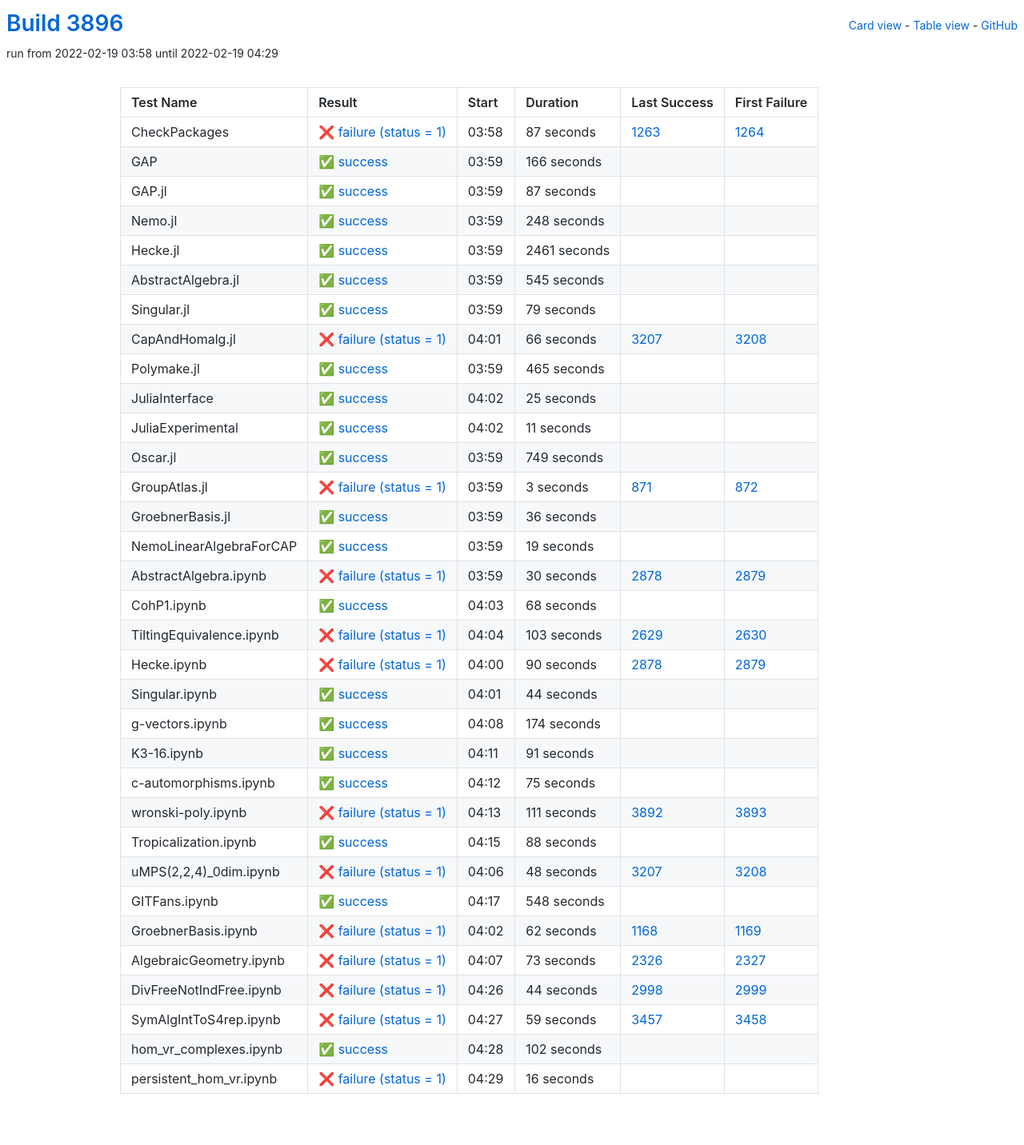
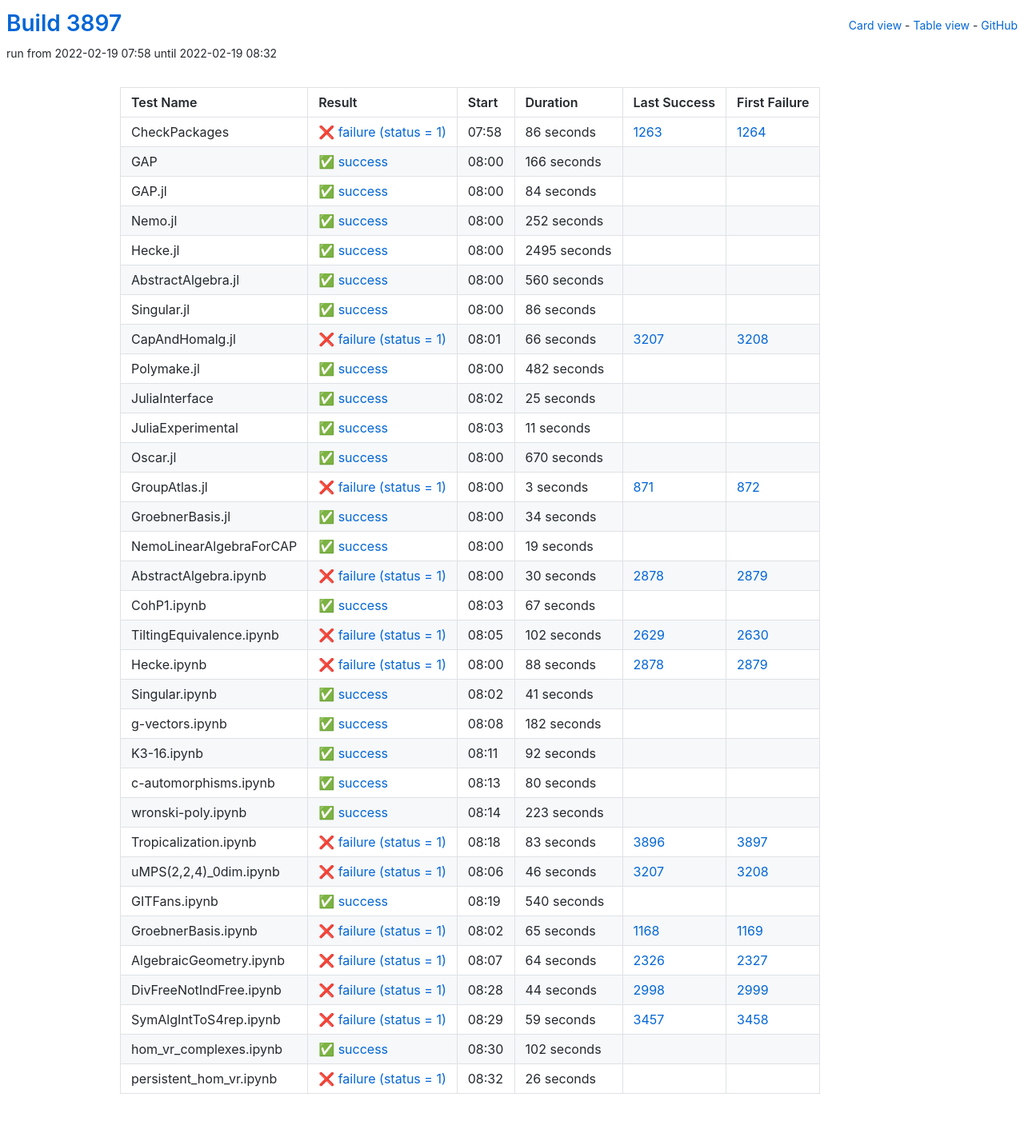
Before and after one commit to oscar-system/oscar-ci-status-stable, a Jekyll site: the page built from table.html, in a window 1280 px wide. Shown: the whole page at 80% size. Built offline with Jekyll 4.4.1, drawn with Linux system fonts in a browser that asks for light colours.

Commit message:
Build #3897

```diff
--- a/_data/ci.yml
+++ b/_data/ci.yml
@@ -1,6 +1,6 @@
 ---
-build: 3896
-build_url: https://oscarci.mathematik.uni-kl.de/job/oscar-stable/3896/
+build: 3897
+build_url: https://oscarci.mathematik.uni-kl.de/job/oscar-stable/3897/
 job: oscar-stable
 organization: oscar-system
 repo: oscar-ci-status-stable
@@ -8,20 +8,20 @@ repourl: https://github.com/oscar-system/oscar-ci-status-stable
 tests:
 - name: CheckPackages
   id: checkpackages
-  log: https://oscarci.mathematik.uni-kl.de/job/oscar-stable/3896/artifact/logs/build-3896/CheckPackages.log
-  start: 2022-02-19 03:58
+  log: https://oscarci.mathematik.uni-kl.de/job/oscar-stable/3897/artifact/logs/build-3897/CheckPackages.log
+  start: 2022-02-19 07:58
   success: false
   exitcode: 1
   status: failure
-  duration: 87
+  duration: 86
   last_success: 1263
   last_success_url: https://oscarci.mathematik.uni-kl.de/job/oscar-stable/1263/
   first_failure: 1264
   first_failure_url: https://oscarci.mathematik.uni-kl.de/job/oscar-stable/1264/
 - name: GAP
   id: gap
-  log: https://oscarci.mathematik.uni-kl.de/job/oscar-stable/3896/artifact/logs/build-3896/GAP.log
-  start: 2022-02-19 03:59
+  log: https://oscarci.mathematik.uni-kl.de/job/oscar-stable/3897/artifact/logs/build-3897/GAP.log
+  start: 2022-02-19 08:00
   success: true
   exitcode: 0
   status: success
@@ -32,68 +32,68 @@ tests:
   first_failure_url:
 - name: GAP.jl
   id: gap-jl
-  log: https://oscarci.mathematik.uni-kl.de/job/oscar-stable/3896/artifact/logs/build-3896/GAP.jl.log
-  start: 2022-02-19 03:59
+  log: https://oscarci.mathematik.uni-kl.de/job/oscar-stable/3897/artifact/logs/build-3897/GAP.jl.log
+  start: 2022-02-19 08:00
   success: true
   exitcode: 0
   status: success
-  duration: 87
+  duration: 84
   last_success: false
   last_success_url:
   first_failure: false
   first_failure_url:
 - name: Nemo.jl
   id: nemo-jl
-  log: https://oscarci.mathematik.uni-kl.de/job/oscar-stable/3896/artifact/logs/build-3896/Nemo.jl.log
-  start: 2022-02-19 03:59
+  log: https://oscarci.mathematik.uni-kl.de/job/oscar-stable/3897/artifact/logs/build-3897/Nemo.jl.log
+  start: 2022-02-19 08:00
   success: true
   exitcode: 0
   status: success
-  duration: 248
+  duration: 252
   last_success: false
   last_success_url:
   first_failure: false
   first_failure_url:
 - name: Hecke.jl
   id: hecke-jl
-  log: https://oscarci.mathematik.uni-kl.de/job/oscar-stable/3896/artifact/logs/build-3896/Hecke.jl.log
-  start: 2022-02-19 03:59
+  log: https://oscarci.mathematik.uni-kl.de/job/oscar-stable/3897/artifact/logs/build-3897/Hecke.jl.log
+  start: 2022-02-19 08:00
   success: true
   exitcode: 0
   status: success
-  duration: 2461
+  duration: 2495
   last_success: false
   last_success_url:
   first_failure: false
   first_failure_url:
 - name: AbstractAlgebra.jl
   id: abstractalgebra-jl
-  log: https://oscarci.mathematik.uni-kl.de/job/oscar-stable/3896/artifact/logs/build-3896/AbstractAlgebra.jl.log
-  start: 2022-02-19 03:59
+  log: https://oscarci.mathematik.uni-kl.de/job/oscar-stable/3897/artifact/logs/build-3897/AbstractAlgebra.jl.log
+  start: 2022-02-19 08:00
   success: true
   exitcode: 0
   status: success
-  duration: 545
+  duration: 560
   last_success: false
   last_success_url:
   first_failure: false
   first_failure_url:
 - name: Singular.jl
   id: singular-jl
-  log: https://oscarci.mathematik.uni-kl.de/job/oscar-stable/3896/artifact/logs/build-3896/Singular.jl.log
-  start: 2022-02-19 03:59
+  log: https://oscarci.mathematik.uni-kl.de/job/oscar-stable/3897/artifact/logs/build-3897/Singular.jl.log
+  start: 2022-02-19 08:00
   success: true
   exitcode: 0
   status: success
-  duration: 79
+  duration: 86
   last_success: false
   last_success_url:
   first_failure: false
   first_failure_url:
 - name: CapAndHomalg.jl
   id: capandhomalg-jl
-  log: https://oscarci.mathematik.uni-kl.de/job/oscar-stable/3896/artifact/logs/build-3896/CapAndHomalg.jl.log
-  start: 2022-02-19 04:01
+  log: https://oscarci.mathematik.uni-kl.de/job/oscar-stable/3897/artifact/logs/build-3897/CapAndHomalg.jl.log
+  start: 2022-02-19 08:01
   success: false
   exitcode: 1
   status: failure
@@ -104,20 +104,20 @@ tests:
   first_failure_url: https://oscarci.mathematik.uni-kl.de/job/oscar-stable/3208/
 - name: Polymake.jl
   id: polymake-jl
-  log: https://oscarci.mathematik.uni-kl.de/job/oscar-stable/3896/artifact/logs/build-3896/Polymake.jl.log
-  start: 2022-02-19 03:59
+  log: https://oscarci.mathematik.uni-kl.de/job/oscar-stable/3897/artifact/logs/build-3897/Polymake.jl.log
+  start: 2022-02-19 08:00
   success: true
   exitcode: 0
   status: success
-  duration: 465
+  duration: 482
   last_success: false
   last_success_url:
   first_failure: false
   first_failure_url:
 - name: JuliaInterface
   id: juliainterface
-  log: https://oscarci.mathematik.uni-kl.de/job/oscar-stable/3896/artifact/logs/build-3896/JuliaInterface.log
-  start: 2022-02-19 04:02
+  log: https://oscarci.mathematik.uni-kl.de/job/oscar-stable/3897/artifact/logs/build-3897/JuliaInterface.log
+  start: 2022-02-19 08:02
   success: true
   exitcode: 0
   status: success
@@ -128,8 +128,8 @@ tests:
   first_failure_url:
 - name: JuliaExperimental
   id: juliaexperimental
-  log: https://oscarci.mathematik.uni-kl.de/job/oscar-stable/3896/artifact/logs/build-3896/JuliaExperimental.log
-  start: 2022-02-19 04:02
+  log: https://oscarci.mathematik.uni-kl.de/job/oscar-stable/3897/artifact/logs/build-3897/JuliaExperimental.log
+  start: 2022-02-19 08:03
   success: true
   exitcode: 0
   status: success
@@ -140,20 +140,20 @@ tests:
   first_failure_url:
 - name: Oscar.jl
   id: oscar-jl
-  log: https://oscarci.mathematik.uni-kl.de/job/oscar-stable/3896/artifact/logs/build-3896/Oscar.jl.log
-  start: 2022-02-19 03:59
+  log: https://oscarci.mathematik.uni-kl.de/job/oscar-stable/3897/artifact/logs/build-3897/Oscar.jl.log
+  start: 2022-02-19 08:00
   success: true
   exitcode: 0
   status: success
-  duration: 749
+  duration: 670
   last_success: false
   last_success_url:
   first_failure: false
   first_failure_url:
 - name: GroupAtlas.jl
   id: groupatlas-jl
-  log: https://oscarci.mathematik.uni-kl.de/job/oscar-stable/3896/artifact/logs/build-3896/GroupAtlas.jl.log
-  start: 2022-02-19 03:59
+  log: https://oscarci.mathematik.uni-kl.de/job/oscar-stable/3897/artifact/logs/build-3897/GroupAtlas.jl.log
+  start: 2022-02-19 08:00
   success: false
   exitcode: 1
   status: failure
@@ -164,20 +164,20 @@ tests:
   first_failure_url: https://oscarci.mathematik.uni-kl.de/job/oscar-stable/872/
 - name: GroebnerBasis.jl
   id: groebnerbasis-jl
-  log: https://oscarci.mathematik.uni-kl.de/job/oscar-stable/3896/artifact/logs/build-3896/GroebnerBasis.jl.log
-  start: 2022-02-19 03:59
+  log: https://oscarci.mathematik.uni-kl.de/job/oscar-stable/3897/artifact/logs/build-3897/GroebnerBasis.jl.log
+  start: 2022-02-19 08:00
   success: true
   exitcode: 0
   status: success
-  duration: 36
+  duration: 34
   last_success: false
   last_success_url:
   first_failure: false
   first_failure_url:
 - name: NemoLinearAlgebraForCAP
   id: nemolinearalgebraforcap
-  log: https://oscarci.mathematik.uni-kl.de/job/oscar-stable/3896/artifact/logs/build-3896/NemoLinearAlgebraForCAP.log
-  start: 2022-02-19 03:59
+  log: https://oscarci.mathematik.uni-kl.de/job/oscar-stable/3897/artifact/logs/build-3897/NemoLinearAlgebraForCAP.log
+  start: 2022-02-19 08:00
   success: true
   exitcode: 0
   status: success
@@ -188,8 +188,8 @@ tests:
   first_failure_url:
 - name: AbstractAlgebra.ipynb
   id: abstractalgebra-ipynb
-  log: https://oscarci.mathematik.uni-kl.de/job/oscar-stable/3896/artifact/logs/build-3896/AbstractAlgebra.ipynb.log
-  start: 2022-02-19 03:59
+  log: https://oscarci.mathematik.uni-kl.de/job/oscar-stable/3897/artifact/logs/build-3897/AbstractAlgebra.ipynb.log
+  start: 2022-02-19 08:00
   success: false
   exitcode: 1
   status: failure
@@ -200,164 +200,164 @@ tests:
   first_failure_url: https://oscarci.mathematik.uni-kl.de/job/oscar-stable/2879/
 - name: CohP1.ipynb
   id: cohp1-ipynb
-  log: https://oscarci.mathematik.uni-kl.de/job/oscar-stable/3896/artifact/logs/build-3896/CohP1.ipynb.log
-  start: 2022-02-19 04:03
+  log: https://oscarci.mathematik.uni-kl.de/job/oscar-stable/3897/artifact/logs/build-3897/CohP1.ipynb.log
+  start: 2022-02-19 08:03
   success: true
   exitcode: 0
   status: success
-  duration: 68
+  duration: 67
   last_success: false
   last_success_url:
   first_failure: false
   first_failure_url:
 - name: TiltingEquivalence.ipynb
   id: tiltingequivalence-ipynb
-  log: https://oscarci.mathematik.uni-kl.de/job/oscar-stable/3896/artifact/logs/build-3896/TiltingEquivalence.ipynb.log
-  start: 2022-02-19 04:04
+  log: https://oscarci.mathematik.uni-kl.de/job/oscar-stable/3897/artifact/logs/build-3897/TiltingEquivalence.ipynb.log
+  start: 2022-02-19 08:05
   success: false
   exitcode: 1
   status: failure
-  duration: 103
+  duration: 102
   last_success: 2629
   last_success_url: https://oscarci.mathematik.uni-kl.de/job/oscar-stable/2629/
   first_failure: 2630
   first_failure_url: https://oscarci.mathematik.uni-kl.de/job/oscar-stable/2630/
 - name: Hecke.ipynb
   id: hecke-ipynb
-  log: https://oscarci.mathematik.uni-kl.de/job/oscar-stable/3896/artifact/logs/build-3896/Hecke.ipynb.log
-  start: 2022-02-19 04:00
+  log: https://oscarci.mathematik.uni-kl.de/job/oscar-stable/3897/artifact/logs/build-3897/Hecke.ipynb.log
+  start: 2022-02-19 08:00
   success: false
   exitcode: 1
   status: failure
-  duration: 90
+  duration: 88
   last_success: 2878
   last_success_url: https://oscarci.mathematik.uni-kl.de/job/oscar-stable/2878/
   first_failure: 2879
   first_failure_url: https://oscarci.mathematik.uni-kl.de/job/oscar-stable/2879/
 - name: Singular.ipynb
   id: singular-ipynb
-  log: https://oscarci.mathematik.uni-kl.de/job/oscar-stable/3896/artifact/logs/build-3896/Singular.ipynb.log
-  start: 2022-02-19 04:01
+  log: https://oscarci.mathematik.uni-kl.de/job/oscar-stable/3897/artifact/logs/build-3897/Singular.ipynb.log
+  start: 2022-02-19 08:02
   success: true
   exitcode: 0
   status: success
-  duration: 44
+  duration: 41
   last_success: false
   last_success_url:
   first_failure: false
   first_failure_url:
 - name: g-vectors.ipynb
   id: g-vectors-ipynb
-  log: https://oscarci.mathematik.uni-kl.de/job/oscar-stable/3896/artifact/logs/build-3896/g-vectors.ipynb.log
-  start: 2022-02-19 04:08
+  log: https://oscarci.mathematik.uni-kl.de/job/oscar-stable/3897/artifact/logs/build-3897/g-vectors.ipynb.log
+  start: 2022-02-19 08:08
   success: true
   exitcode: 0
   status: success
-  duration: 174
+  duration: 182
   last_success: false
   last_success_url:
   first_failure: false
   first_failure_url:
 - name: K3-16.ipynb
   id: k3-16-ipynb
-  log: https://oscarci.mathematik.uni-kl.de/job/oscar-stable/3896/artifact/logs/build-3896/K3-16.ipynb.log
-  start: 2022-02-19 04:11
+  log: https://oscarci.mathematik.uni-kl.de/job/oscar-stable/3897/artifact/logs/build-3897/K3-16.ipynb.log
+  start: 2022-02-19 08:11
   success: true
   exitcode: 0
   status: success
-  duration: 91
+  duration: 92
   last_success: false
   last_success_url:
   first_failure: false
   first_failure_url:
 - name: c-automorphisms.ipynb
   id: c-automorphisms-ipynb
-  log: https://oscarci.mathematik.uni-kl.de/job/oscar-stable/3896/artifact/logs/build-3896/c-automorphisms.ipynb.log
-  start: 2022-02-19 04:12
+  log: https://oscarci.mathematik.uni-kl.de/job/oscar-stable/3897/artifact/logs/build-3897/c-automorphisms.ipynb.log
+  start: 2022-02-19 08:13
   success: true
   exitcode: 0
   status: success
-  duration: 75
+  duration: 80
   last_success: false
   last_success_url:
   first_failure: false
   first_failure_url:
 - name: wronski-poly.ipynb
   id: wronski-poly-ipynb
-  log: https://oscarci.mathematik.uni-kl.de/job/oscar-stable/3896/artifact/logs/build-3896/wronski-poly.ipynb.log
-  start: 2022-02-19 04:13
-  success: false
-  exitcode: 1
-  status: failure
-  duration: 111
-  last_success: 3892
-  last_success_url: https://oscarci.mathematik.uni-kl.de/job/oscar-stable/3892/
-  first_failure: 3893
-  first_failure_url: https://oscarci.mathematik.uni-kl.de/job/oscar-stable/3893/
-- name: Tropicalization.ipynb
-  id: tropicalization-ipynb
-  log: https://oscarci.mathematik.uni-kl.de/job/oscar-stable/3896/artifact/logs/build-3896/Tropicalization.ipynb.log
-  start: 2022-02-19 04:15
+  log: https://oscarci.mathematik.uni-kl.de/job/oscar-stable/3897/artifact/logs/build-3897/wronski-poly.ipynb.log
+  start: 2022-02-19 08:14
   success: true
   exitcode: 0
   status: success
-  duration: 88
+  duration: 223
   last_success: false
   last_success_url:
   first_failure: false
   first_failure_url:
-- name: uMPS(2,2,4)_0dim.ipynb
-  id: umps-2-2-4-0dim-ipynb
-  log: https://oscarci.mathematik.uni-kl.de/job/oscar-stable/3896/artifact/logs/build-3896/uMPS-2-2-4-_0dim.ipynb.log
-  start: 2022-02-19 04:06
+- name: Tropicalization.ipynb
+  id: tropicalization-ipynb
+  log: https://oscarci.mathematik.uni-kl.de/job/oscar-stable/3897/artifact/logs/build-3897/Tropicalization.ipynb.log
+  start: 2022-02-19 08:18
   success: false
   exitcode: 1
   status: failure
-  duration: 48
+  duration: 83
+  last_success: 3896
+  last_success_url: https://oscarci.mathematik.uni-kl.de/job/oscar-stable/3896/
+  first_failure: 3897
+  first_failure_url: https://oscarci.mathematik.uni-kl.de/job/oscar-stable/3897/
+- name: uMPS(2,2,4)_0dim.ipynb
+  id: umps-2-2-4-0dim-ipynb
+  log: https://oscarci.mathematik.uni-kl.de/job/oscar-stable/3897/artifact/logs/build-3897/uMPS-2-2-4-_0dim.ipynb.log
+  start: 2022-02-19 08:06
+  success: false
+  exitcode: 1
+  status: failure
+  duration: 46
   last_success: 3207
   last_success_url: https://oscarci.mathematik.uni-kl.de/job/oscar-stable/3207/
   first_failure: 3208
   first_failure_url: https://oscarci.mathematik.uni-kl.de/job/oscar-stable/3208/
 - name: GITFans.ipynb
   id: gitfans-ipynb
-  log: https://oscarci.mathematik.uni-kl.de/job/oscar-stable/3896/artifact/logs/build-3896/GITFans.ipynb.log
-  start: 2022-02-19 04:17
+  log: https://oscarci.mathematik.uni-kl.de/job/oscar-stable/3897/artifact/logs/build-3897/GITFans.ipynb.log
+  start: 2022-02-19 08:19
   success: true
   exitcode: 0
   status: success
-  duration: 548
+  duration: 540
   last_success: false
   last_success_url:
   first_failure: false
   first_failure_url:
 - name: GroebnerBasis.ipynb
   id: groebnerbasis-ipynb
-  log: https://oscarci.mathematik.uni-kl.de/job/oscar-stable/3896/artifact/logs/build-3896/GroebnerBasis.ipynb.log
-  start: 2022-02-19 04:02
+  log: https://oscarci.mathematik.uni-kl.de/job/oscar-stable/3897/artifact/logs/build-3897/GroebnerBasis.ipynb.log
+  start: 2022-02-19 08:02
   success: false
   exitcode: 1
   status: failure
-  duration: 62
+  duration: 65
   last_success: 1168
   last_success_url: https://oscarci.mathematik.uni-kl.de/job/oscar-stable/1168/
   first_failure: 1169
   first_failure_url: https://oscarci.mathematik.uni-kl.de/job/oscar-stable/1169/
 - name: AlgebraicGeometry.ipynb
   id: algebraicgeometry-ipynb
-  log: https://oscarci.mathematik.uni-kl.de/job/oscar-stable/3896/artifact/logs/build-3896/AlgebraicGeometry.ipynb.log
-  start: 2022-02-19 04:07
+  log: https://oscarci.mathematik.uni-kl.de/job/oscar-stable/3897/artifact/logs/build-3897/AlgebraicGeometry.ipynb.log
+  start: 2022-02-19 08:07
   success: false
   exitcode: 1
   status: failure
-  duration: 73
+  duration: 64
   last_success: 2326
   last_success_url: https://oscarci.mathematik.uni-kl.de/job/oscar-stable/2326/
   first_failure: 2327
   first_failure_url: https://oscarci.mathematik.uni-kl.de/job/oscar-stable/2327/
 - name: DivFreeNotIndFree.ipynb
   id: divfreenotindfree-ipynb
-  log: https://oscarci.mathematik.uni-kl.de/job/oscar-stable/3896/artifact/logs/build-3896/DivFreeNotIndFree.ipynb.log
-  start: 2022-02-19 04:26
+  log: https://oscarci.mathematik.uni-kl.de/job/oscar-stable/3897/artifact/logs/build-3897/DivFreeNotIndFree.ipynb.log
+  start: 2022-02-19 08:28
   success: false
   exitcode: 1
   status: failure
@@ -368,8 +368,8 @@ tests:
   first_failure_url: https://oscarci.mathematik.uni-kl.de/job/oscar-stable/2999/
 - name: SymAlgIntToS4rep.ipynb
   id: symalginttos4rep-ipynb
-  log: https://oscarci.mathematik.uni-kl.de/job/oscar-stable/3896/artifact/logs/build-3896/SymAlgIntToS4rep.ipynb.log
-  start: 2022-02-19 04:27
+  log: https://oscarci.mathematik.uni-kl.de/job/oscar-stable/3897/artifact/logs/build-3897/SymAlgIntToS4rep.ipynb.log
+  start: 2022-02-19 08:29
   success: false
   exitcode: 1
   status: failure
@@ -380,8 +380,8 @@ tests:
   first_failure_url: https://oscarci.mathematik.uni-kl.de/job/oscar-stable/3458/
 - name: hom_vr_complexes.ipynb
   id: hom-vr-complexes-ipynb
-  log: https://oscarci.mathematik.uni-kl.de/job/oscar-stable/3896/artifact/logs/build-3896/hom_vr_complexes.ipynb.log
-  start: 2022-02-19 04:28
+  log: https://oscarci.mathematik.uni-kl.de/job/oscar-stable/3897/artifact/logs/build-3897/hom_vr_complexes.ipynb.log
+  start: 2022-02-19 08:30
   success: true
   exitcode: 0
   status: success
@@ -392,12 +392,12 @@ tests:
   first_failure_url:
 - name: persistent_hom_vr.ipynb
   id: persistent-hom-vr-ipynb
-  log: https://oscarci.mathematik.uni-kl.de/job/oscar-stable/3896/artifact/logs/build-3896/persistent_hom_vr.ipynb.log
-  start: 2022-02-19 04:29
+  log: https://oscarci.mathematik.uni-kl.de/job/oscar-stable/3897/artifact/logs/build-3897/persistent_hom_vr.ipynb.log
+  start: 2022-02-19 08:32
   success: false
   exitcode: 1
   status: failure
-  duration: 16
+  duration: 26
   last_success: false
   last_success_url:
   first_failure: false
```
Also changed, not shown: README.md.
